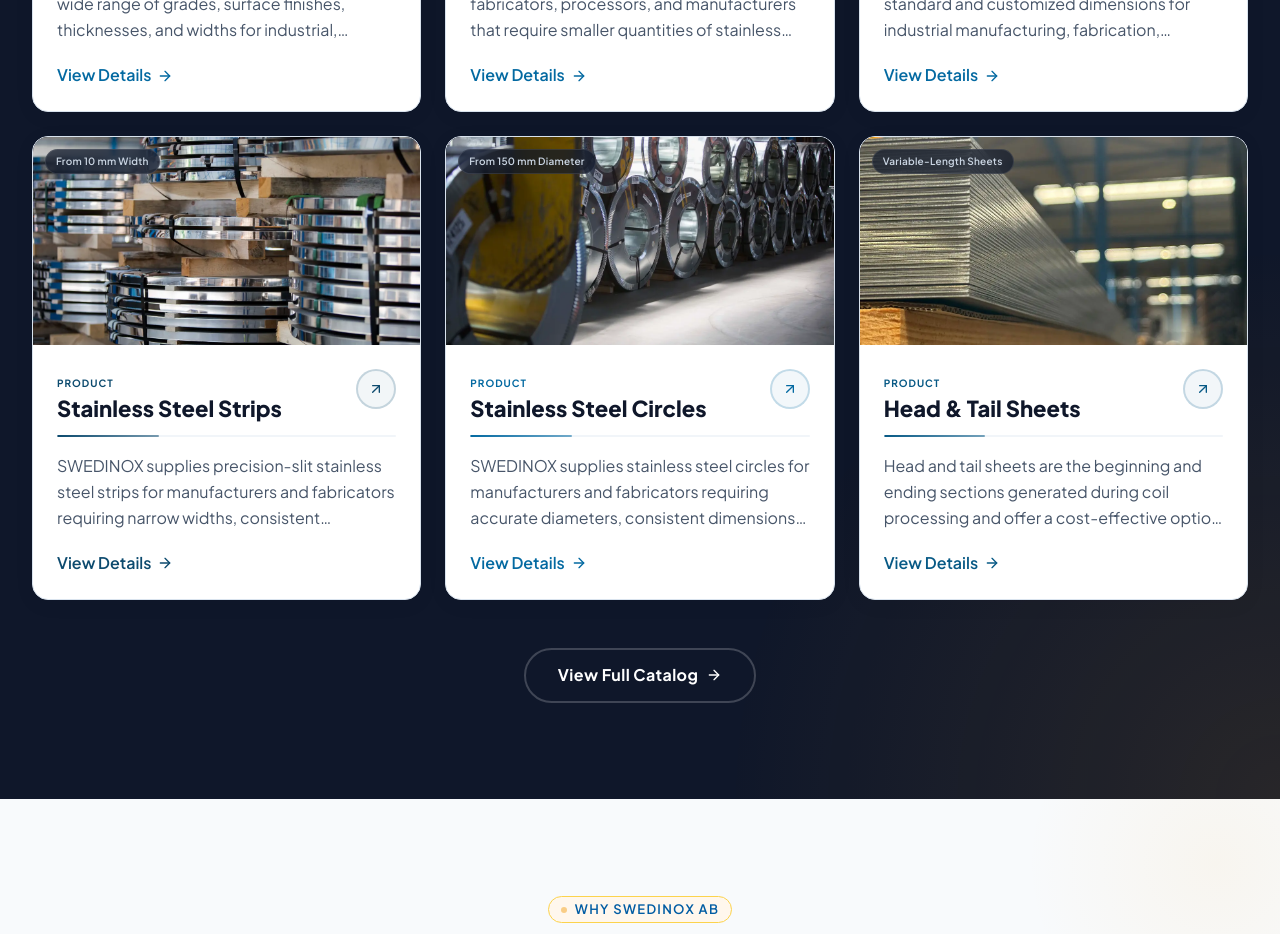
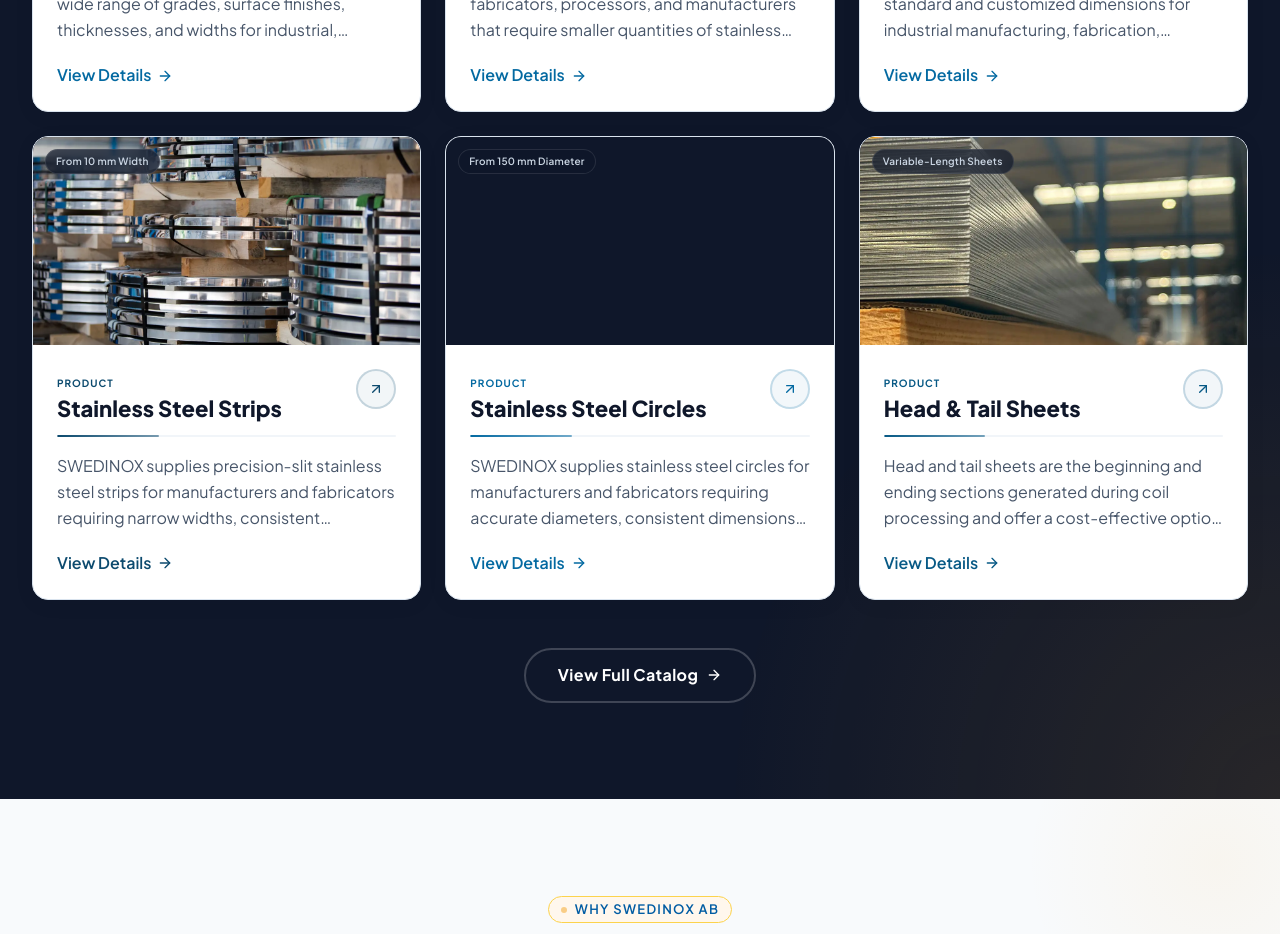
Before and after one commit to Zakaria2023/hego, a Next.js app: page / in a window 1280 px wide. Shown: the part 1920-2854 px from the top of the page. Built offline with nearby package versions, Linux system fonts and the light colour scheme.

Commit message:
remove the image

```diff
--- a/app/products/data.ts
+++ b/app/products/data.ts
@@ -11,7 +11,7 @@ export interface ProductSpecItem {
 export interface Product {
   id: string;
   slug: string;
-  image: string;
+  image?: string;
   name: string;
   seoTitle?: string;
   tagline: string;
@@ -204,7 +204,6 @@ export const products: Product[] = [
   {
     id: "circles",
     slug: "circles",
-    image: "/baby-coils-card.webp",
     name: "Stainless Steel Circles",
     seoTitle: "Stainless Steel Circles Supplier | Precision-Cut from 150 mm",
     tagline: "Precision-Cut from Approximately 150 mm Diameter",
--- a/components/pages/product-detail/product-hero-section.tsx
+++ b/components/pages/product-detail/product-hero-section.tsx
@@ -17,6 +17,8 @@ const ProductHeroSection = ({ product }: ProductHeroSectionProps) => (
     aria-label={`${product.name} product detail`}
     className="relative flex min-h-screen overflow-hidden bg-[#F8FAFC]"
   >
+    {product.image && (
+      <>
         <div className="absolute inset-0 pointer-events-none" aria-hidden="true">
           <Image
             src={product.image}
@@ -36,6 +38,8 @@ const ProductHeroSection = ({ product }: ProductHeroSectionProps) => (
               "linear-gradient(90deg, rgba(248,250,252,0.98) 0%, rgba(248,250,252,0.95) 22%, rgba(248,250,252,0.82) 34%, rgba(248,250,252,0.54) 45%, rgba(248,250,252,0.16) 58%, rgba(248,250,252,0) 72%)",
           }}
         />
+      </>
+    )}
 
     <div
       aria-hidden="true"
--- a/components/products/product-card.tsx
+++ b/components/products/product-card.tsx
@@ -26,6 +26,7 @@ const ProductCard = ({
         aria-label={`View ${product.name} - ${product.tagline}`}
       >
         <div className={`relative overflow-hidden bg-[#0F172A] ${imageHeight}`}>
+          {product.image && (
             <Image
               src={product.image}
               alt={product.name}
@@ -36,6 +37,7 @@ const ProductCard = ({
               sizes="(max-width: 640px) 100vw, (max-width: 1024px) 50vw, 33vw"
               className="object-cover transition-transform duration-500 group-hover:scale-105"
             />
+          )}
 
           <div
             className="absolute inset-0 opacity-0 transition-opacity duration-300 group-hover:opacity-100"
--- a/components/products/product-catalog.ts
+++ b/components/products/product-catalog.ts
@@ -23,14 +23,14 @@ const productCardImages: Record<string, string> = {
   "baby-coils": "/baby-cols.webp",
   sheets: "/sheets-card.webp",
   strips: "/strips-card.webp",
-  circles: "/baby-coils-card.webp",
+  circles: undefined,
   "head-and-tail": "/head-and-tail-card.webp",
 };
 
 export type ProductCardData = {
   id: string;
   slug: string;
-  image: string;
+  image?: string;
   name: string;
   tagline: string;
   badge: string;
```
Lines whose indentation alone changed are shown as unchanged.
